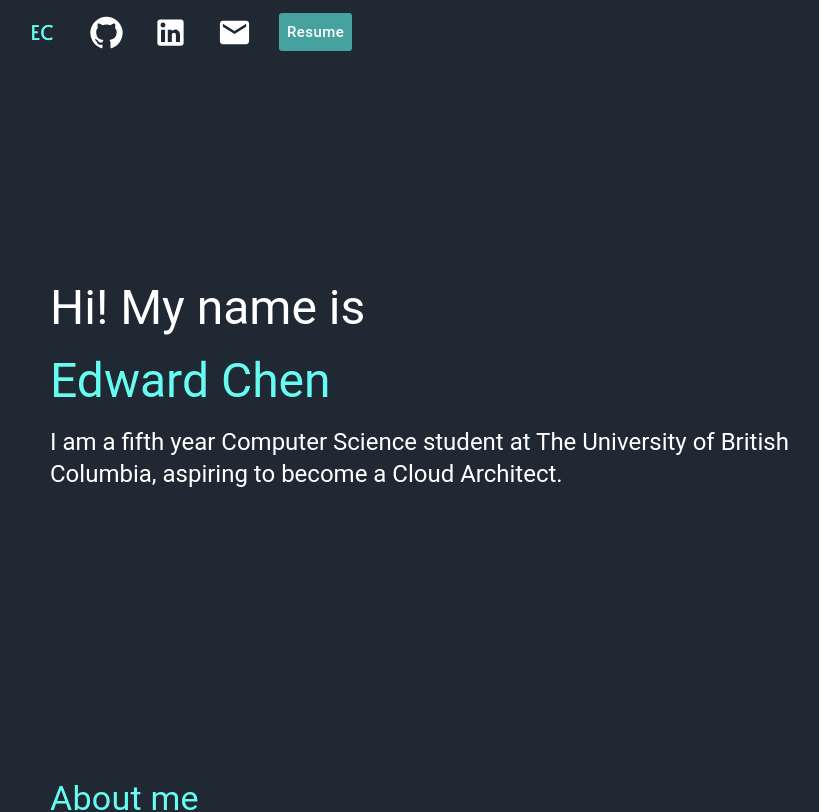
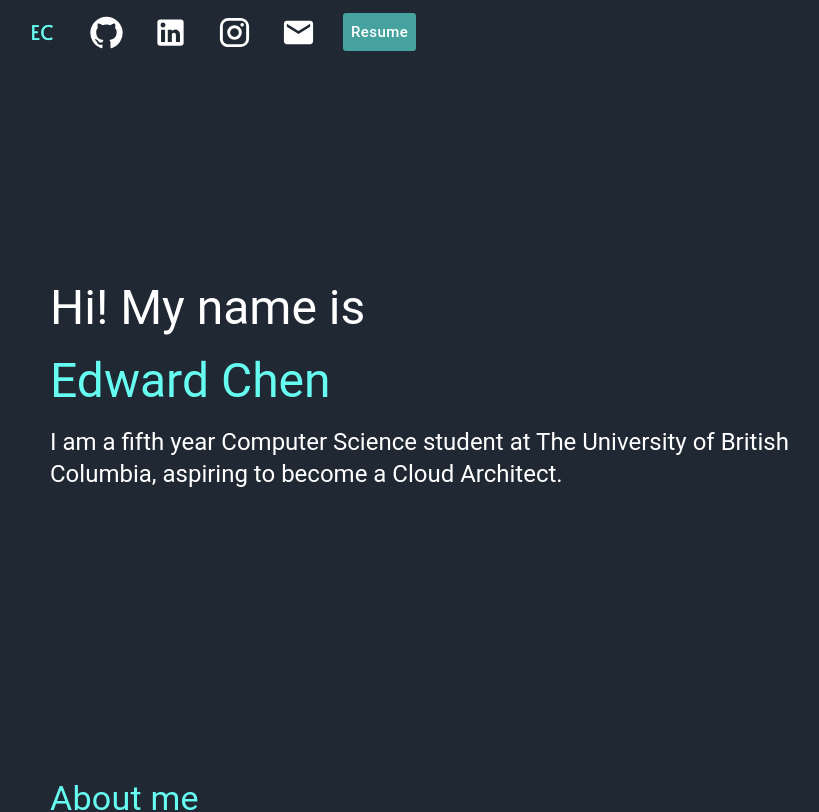
Before and after one commit to edwardchchen/edwardchchen.github.io, a React (Create React App) app: page / in a window 1280 px wide. Shown: the top 812 px of the page, without its empty margins (14-833 px from the left). Built offline with nearby package versions, Linux system fonts and the light colour scheme; no server answers.

Commit message:
instagram icon added in the menu bar

```diff
--- a/src/components/Sidebar.js
+++ b/src/components/Sidebar.js
@@ -8,13 +8,14 @@ import LinkedInIcon from '@mui/icons-material/LinkedIn';
 import GitHubIcon from '@mui/icons-material/GitHub';
 import EmailIcon from '@mui/icons-material/Email';
 import Resume from '../assets/files/resume.pdf';
+import InstagramIcon from '@mui/icons-material/Instagram';
 import edwardLogo from "../assets/logos/edward-logo.png"
 
 const drawerWidth = 0;
 const githubLink = process.env.REACT_APP_GITHUB_URL;
 const linkedInLink = process.env.REACT_APP_LINKEDIN_URL;
 const email = process.env.REACT_APP_EMAIL;
-
+const instagramLink = process.env.REACT_APP_INSTAGRAM;
 var resumeBtn = {
     textTransform: 'none',
     fontSize: '15px',
@@ -78,6 +79,11 @@ export default function PermanentDrawerLeft() {
                                 onClick={() => window.open(linkedInLink, "_blank")}>
                             < LinkedInIcon fontSize={"large"}/>
                         </Button>
+                        <Button sx={{color: "#FFFFFF", '&:hover': {color: '#fd5949',}}}
+                                onClick={() => window.open(instagramLink, "_blank")}>
+                            < InstagramIcon fontSize={"large"}/>
+                        </Button>
+
                         <Button sx={{color: "#FFFFFF", '&:hover': {color: '#66FCF1',}}}
                                 onClick={() => window.location = "mailto:" + email}>
                             < EmailIcon fontSize={"large"}/>
```
